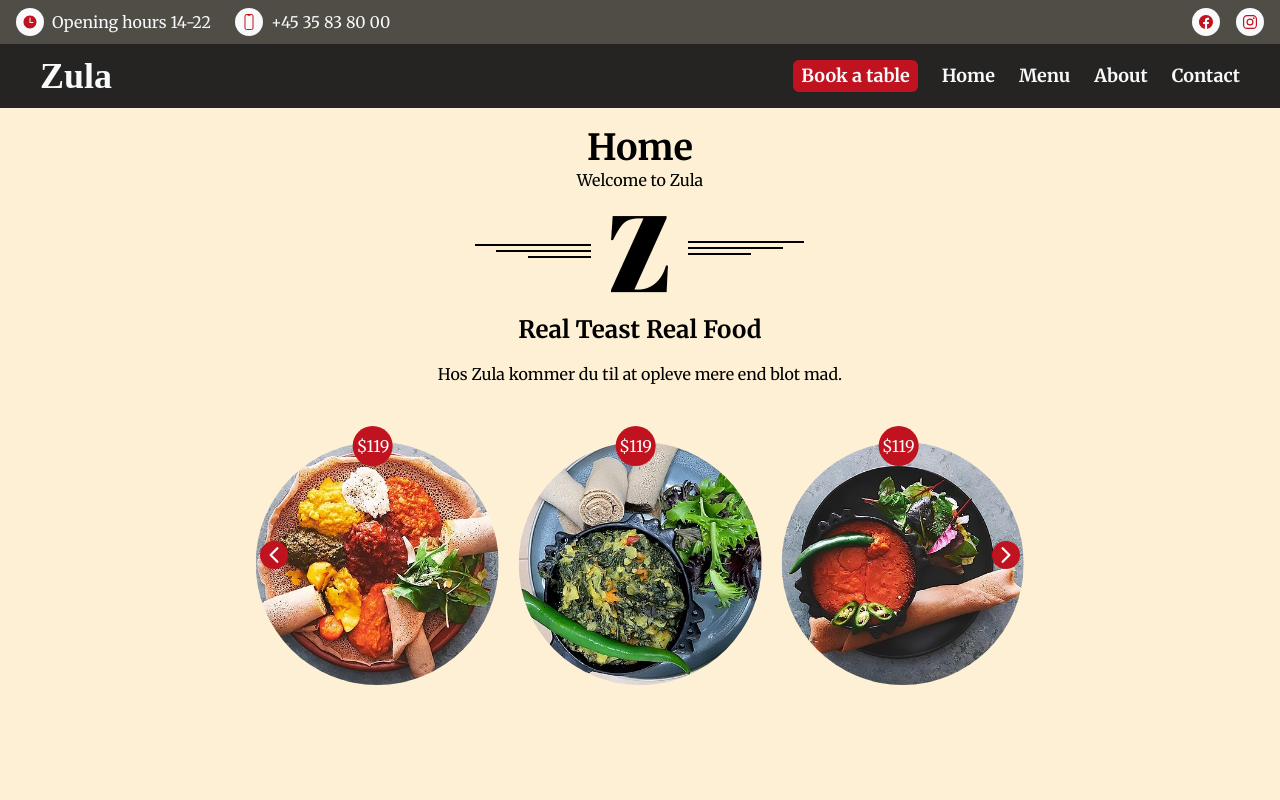
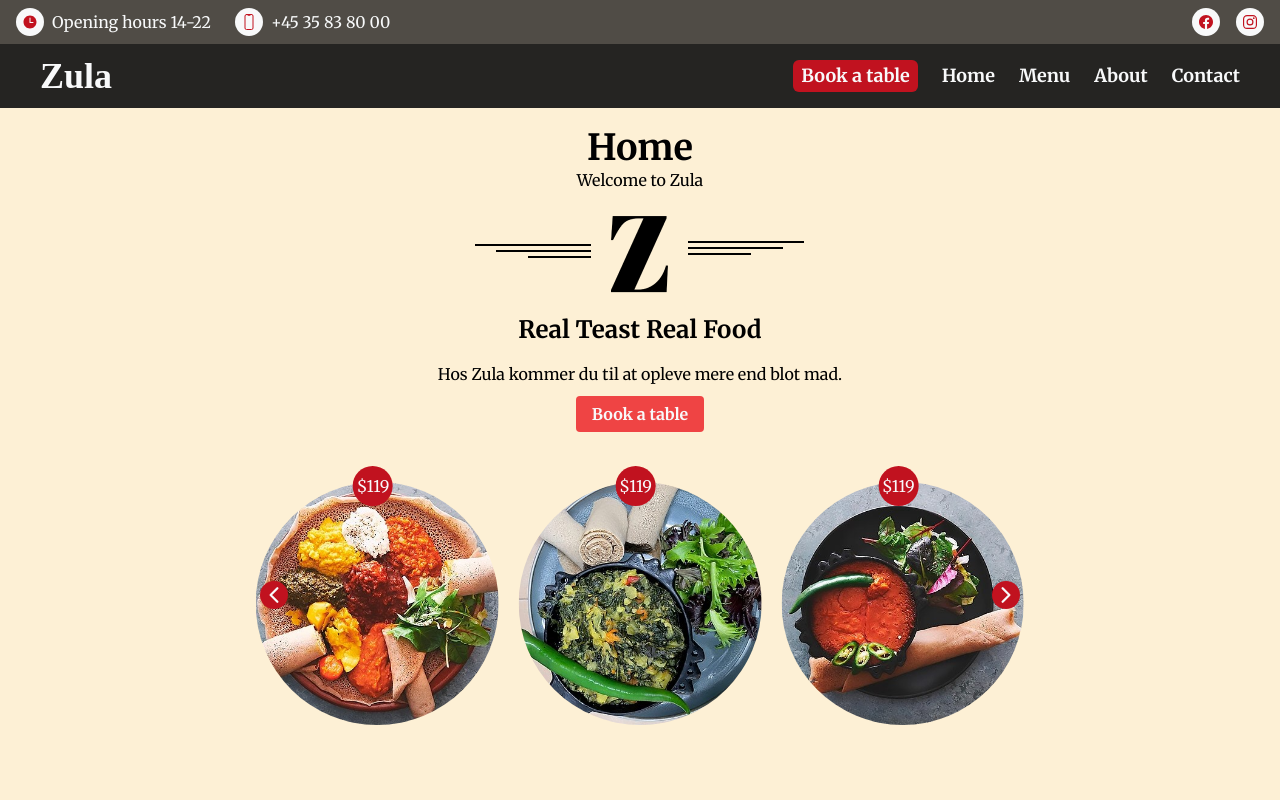
Before and after one commit to orindholt/zula-restaurant, a React (Create React App) app: page / in a window 1280 px wide. Shown: the top 800 px of the page. Built offline with nearby package versions, Linux system fonts and the light colour scheme; a web font is replaced by a local one.

Commit message:
create table booking button

```diff
--- /dev/null
+++ b/src/components/table/TableBooking.js
@@ -0,0 +1,15 @@
+// create a link that can be used for restaurant table booking
+
+import React from "react";
+
+const TableBooking = () => {
+	return (
+		<div className="mt-4">
+			<a className="bg-red-500 hover:bg-red-700 text-white font-bold py-2 px-4 rounded cursor-pointer">
+				Book a table
+			</a>
+		</div>
+	);
+};
+
+export default TableBooking;
--- a/src/pages/Home.js
+++ b/src/pages/Home.js
@@ -1,6 +1,6 @@
 import Layout from "../templates/Layout";
 import MenuSlide from "../components/menu-slide/MenuSlide";
-
+import TableBooking from "../components/table/TableBooking";
 const Home = () => {
 	return (
 		<Layout className="text-center">
@@ -19,6 +19,7 @@ const Home = () => {
 			<p className="text-center mt-4 ">
 				Hos Zula kommer du til at opleve mere end blot mad.
 			</p>
+			<TableBooking />
 			<MenuSlide />
 		</Layout>
 	);
```
